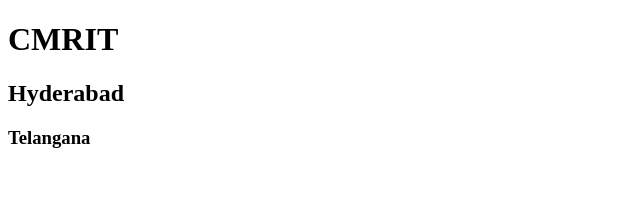
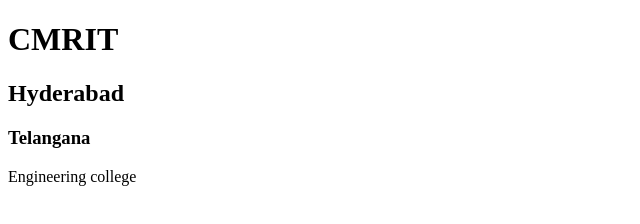
Before and after one commit to khemanth45/test12, a plain HTML site: page index.html in a window 1280 px wide. Shown: the whole page, without its empty margins (0-640 px from the left). Drawn offline with Linux system fonts and the light colour scheme.

Commit message:
Update index.html
4th commit

```diff
--- a/index.html
+++ b/index.html
@@ -4,6 +4,7 @@
     <h1>CMRIT</h1>
     <h2>Hyderabad</h2>
     <h3>Telangana</h3>
+    <p>Engineering college</p>
 
 </body>
 </html>
```
